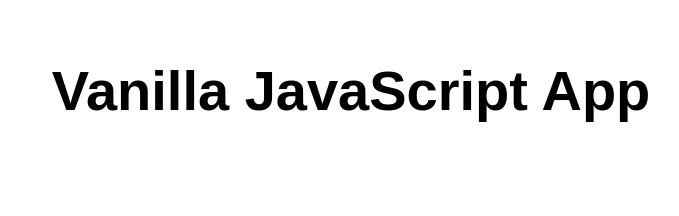
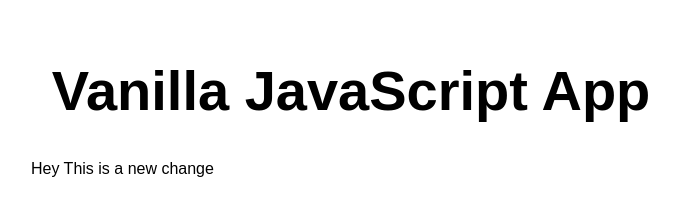
Before and after one commit to SeijiV13/azure-static-web-app, a plain HTML site: page src/index.html in a window 1280 px wide. Shown: the whole page, without its empty margins (289-968 px from the left). Drawn offline with Linux system fonts and the light colour scheme.

Commit message:
this is a change

```diff
--- a/src/index.html
+++ b/src/index.html
@@ -11,6 +11,7 @@
 <body>
   <main>
     <h1>Vanilla JavaScript App</h1>
+    <span>Hey This is a new change</span>
   </main>
 </body>
 
```
